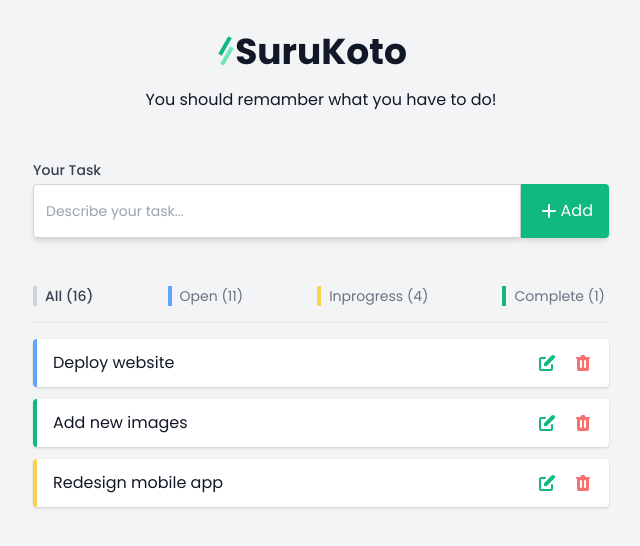
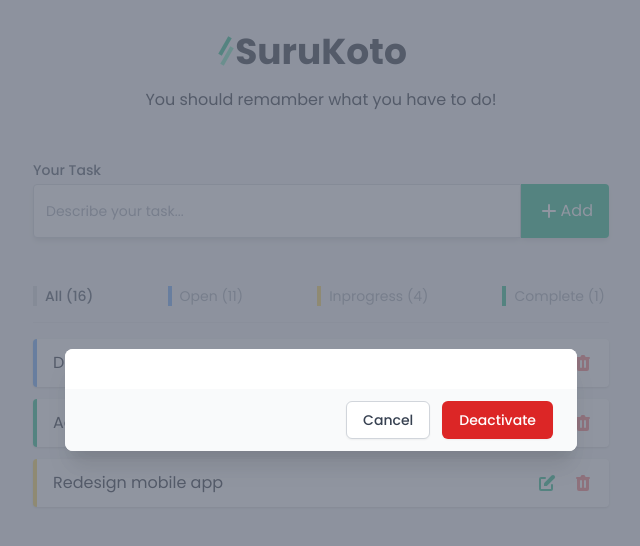
Before and after one commit to m-alghobary/vue-todoos, a Vue app: page / in a window 1280 px wide. Both pictures are taken after a click on the button 866 px from the left and 363 px from the top of the page. Shown: the top 546 px of the page, without its empty margins (319-959 px from the left). Built offline with nearby package versions, Linux system fonts and the light colour scheme.

Commit message:
add and integrate the modal

```diff
--- a/src/App.vue
+++ b/src/App.vue
@@ -23,9 +23,9 @@
 		</div>
 		<div class="mt-12 flex gap-6 justify-between">
 			<span class="px-1 cursor-pointer text-gray-700 font-medium border-l-4 border-gray-300 pl-2 text-xs sm:text-sm">All (16)</span>
-			<span class="px-1 cursor-pointer text-gray-500 font-light border-l-4 border-blue-400 pl-2 text-xs sm:text-sm">Open (11)</span>
-			<span class="px-1 cursor-pointer text-gray-500 font-light border-l-4 border-yellow-300 pl-2 text-xs sm:text-sm">Inprogress (4)</span>
-			<span class="px-1 cursor-pointer text-gray-500 font-light border-l-4 border-green-500 pl-2 text-xs sm:text-sm">Complete (1)</span>
+			<span class="px-1 cursor-pointer text-gray-400 border-l-4 border-blue-400 pl-2 text-xs sm:text-sm">Open (11)</span>
+			<span class="px-1 cursor-pointer text-gray-400 border-l-4 border-yellow-300 pl-2 text-xs sm:text-sm">Inprogress (4)</span>
+			<span class="px-1 cursor-pointer text-gray-400 border-l-4 border-green-500 pl-2 text-xs sm:text-sm">Complete (1)</span>
 		</div>
 		<hr class="mt-4" />
 		<div class="space-y-3 mt-4">
@@ -41,7 +41,7 @@
 			>
 				<h3 class="cursor-pointer font-light mr-2 whitespace-nowrap overflow-x-hidden overflow-ellipsis">{{ task.title }}</h3>
 				<div class="flex justify-between items-center gap-4">
-					<button class="text-green-500">
+					<button class="text-green-500" @click="editTask(task)">
 						<svg class="h-5 w-5" fill="currentColor" viewBox="0 0 20 20">
 							<path d="M17.414 2.586a2 2 0 00-2.828 0L7 10.172V13h2.828l7.586-7.586a2 2 0 000-2.828z" />
 							<path
@@ -63,16 +63,28 @@
 				</div>
 			</div>
 		</div>
+		<app-dialog :isOpen="showEditDialog" @closed="showEditDialog = !showEditDialog"></app-dialog>
 	</div>
 </template>
 
 <script>
-import { ref } from 'vue';
+import { reactive, ref } from 'vue';
+import AppDialog from './components/app-dialog.vue';
 
 export default {
 	name: 'App',
+	components: {
+		AppDialog,
+	},
 	setup() {
 		const tasks = ref([]);
+		const showEditDialog = ref(false);
+		let currentTask = reactive({
+			id: 0,
+			title: '',
+			complete: false,
+			inProgress: false,
+		});
 
 		tasks.value.push({
 			id: 1,
@@ -95,8 +107,15 @@ export default {
 			inProgress: true,
 		});
 
+		function editTask(task) {
+			showEditDialog.value = true;
+			currentTask = task;
+		}
+
 		return {
 			tasks,
+			showEditDialog,
+			editTask,
 		};
 	},
 };
--- /dev/null
+++ b/src/components/app-dialog.vue
@@ -0,0 +1,56 @@
+<template>
+	<div v-show="isOpen" class="fixed z-10 inset-0 overflow-y-auto">
+		<div class="flex items-end justify-center min-h-screen pt-4 px-4 pb-20 text-center sm:block sm:p-0">
+			<div class="fixed inset-0 transition-opacity" aria-hidden="true">
+				<div class="absolute inset-0 bg-gray-500 opacity-75"></div>
+			</div>
+			<span class="hidden sm:inline-block sm:align-middle sm:h-screen" aria-hidden="true">&#8203;</span>
+			<div
+				class="inline-block align-bottom bg-white rounded-lg text-left overflow-hidden shadow-xl transform transition-all sm:my-8 sm:align-middle sm:max-w-lg sm:w-full"
+				role="dialog"
+				aria-modal="true"
+				aria-labelledby="modal-headline"
+			>
+				<div class="bg-white px-4 pt-5 pb-4 sm:p-6 sm:pb-4"></div>
+				<div class="bg-gray-50 px-4 py-3 sm:px-6 sm:flex sm:flex-row-reverse">
+					<button
+						@click="$emit('closed')"
+						type="button"
+						class="w-full inline-flex justify-center rounded-md border border-transparent shadow-sm px-4 py-2 bg-red-600 text-base font-medium text-white hover:bg-red-700 focus:outline-none focus:ring-2 focus:ring-offset-2 focus:ring-red-500 sm:ml-3 sm:w-auto sm:text-sm"
+					>
+						Deactivate
+					</button>
+					<button
+						@click="$emit('closed')"
+						type="button"
+						class="mt-3 w-full inline-flex justify-center rounded-md border border-gray-300 shadow-sm px-4 py-2 bg-white text-base font-medium text-gray-700 hover:bg-gray-50 focus:outline-none focus:ring-2 focus:ring-offset-2 focus:ring-indigo-500 sm:mt-0 sm:ml-3 sm:w-auto sm:text-sm"
+					>
+						Cancel
+					</button>
+				</div>
+			</div>
+		</div>
+	</div>
+</template>
+
+<script>
+import { computed, ref, watch } from 'vue';
+
+export default {
+	props: {
+		isOpen: {
+			type: Boolean,
+			default: false,
+		},
+	},
+	setup(props) {
+		const isOpen = computed(() => props.isOpen);
+
+		return {
+			isOpen,
+		};
+	},
+};
+</script>
+
+<style lang="scss" scoped></style>
```
